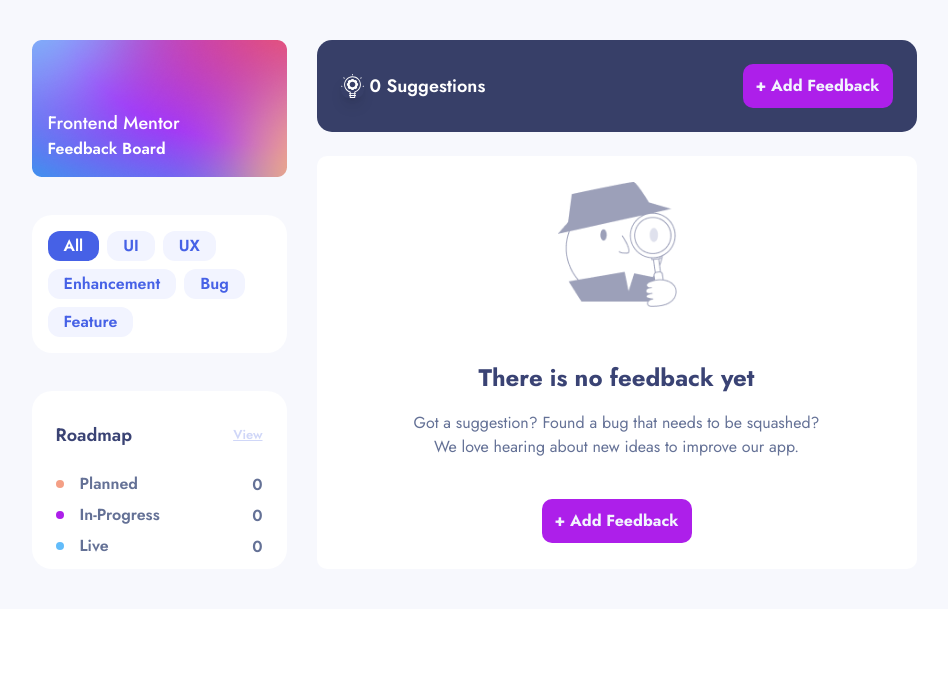
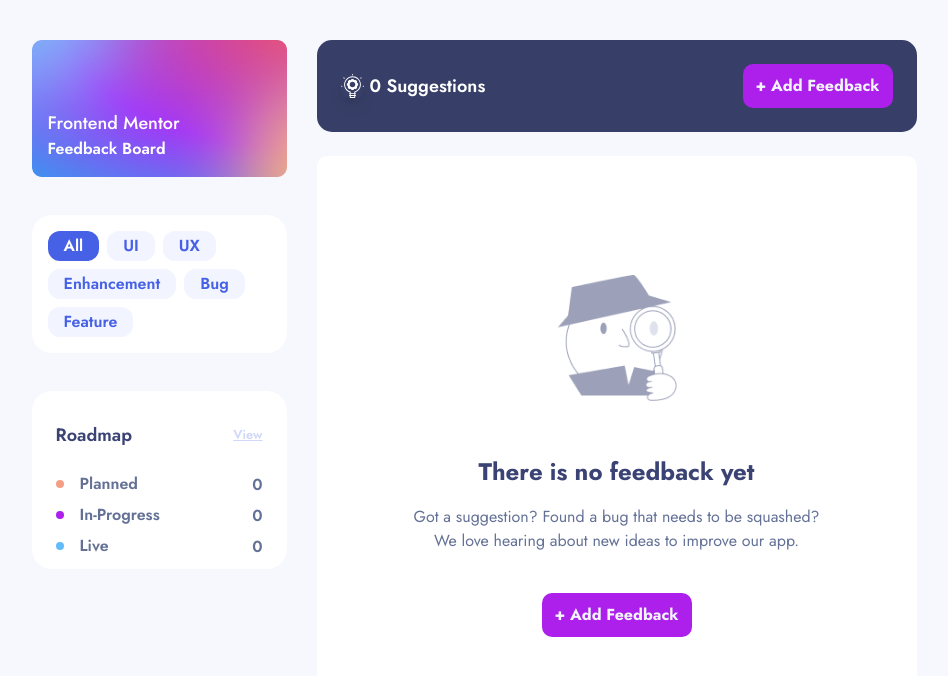
Before and after one commit to Mariamtitvinidze2/product-feedbackapp, a Next.js app: page /inside in a window 1280 px wide. Shown: the top 676 px of the page, without its empty margins (166-1114 px from the left). Built offline with nearby package versions, Linux system fonts and the light colour scheme.

Commit message:
change height

```diff
--- a/src/app/common/components/__molecules/InsidePage.tsx
+++ b/src/app/common/components/__molecules/InsidePage.tsx
@@ -42,7 +42,7 @@
   };
 
   return (
-    <div className="flex justify-center items-center bg-[#F7F8FD]  p-4 py-10">
+    <div className="flex min-h-screen justify-center items-start bg-[#F7F8FD]  p-4 py-10">
       <div className="flex flex-col justify-between max-w-[255px] h-[529px]">
         <div>
           <div
@@ -154,7 +154,7 @@
         </div>
       </div>
 
-      <div className="flex flex-col max-w-[825px] min-w-[600px] h-[529px] ml-[30px]">
+      <div className="flex flex-col max-w-[825px] min-w-[600px] ml-[30px]">
         <div className="flex flex-row max-w-[825px] bg-[#373F68] h-[92px] items-center justify-between rounded-[15px] p-6">
           <div className="flex flex-row items-center">
             <Image
```
Also changed, not shown: src/app/common/Image/arrow2.png (added).
